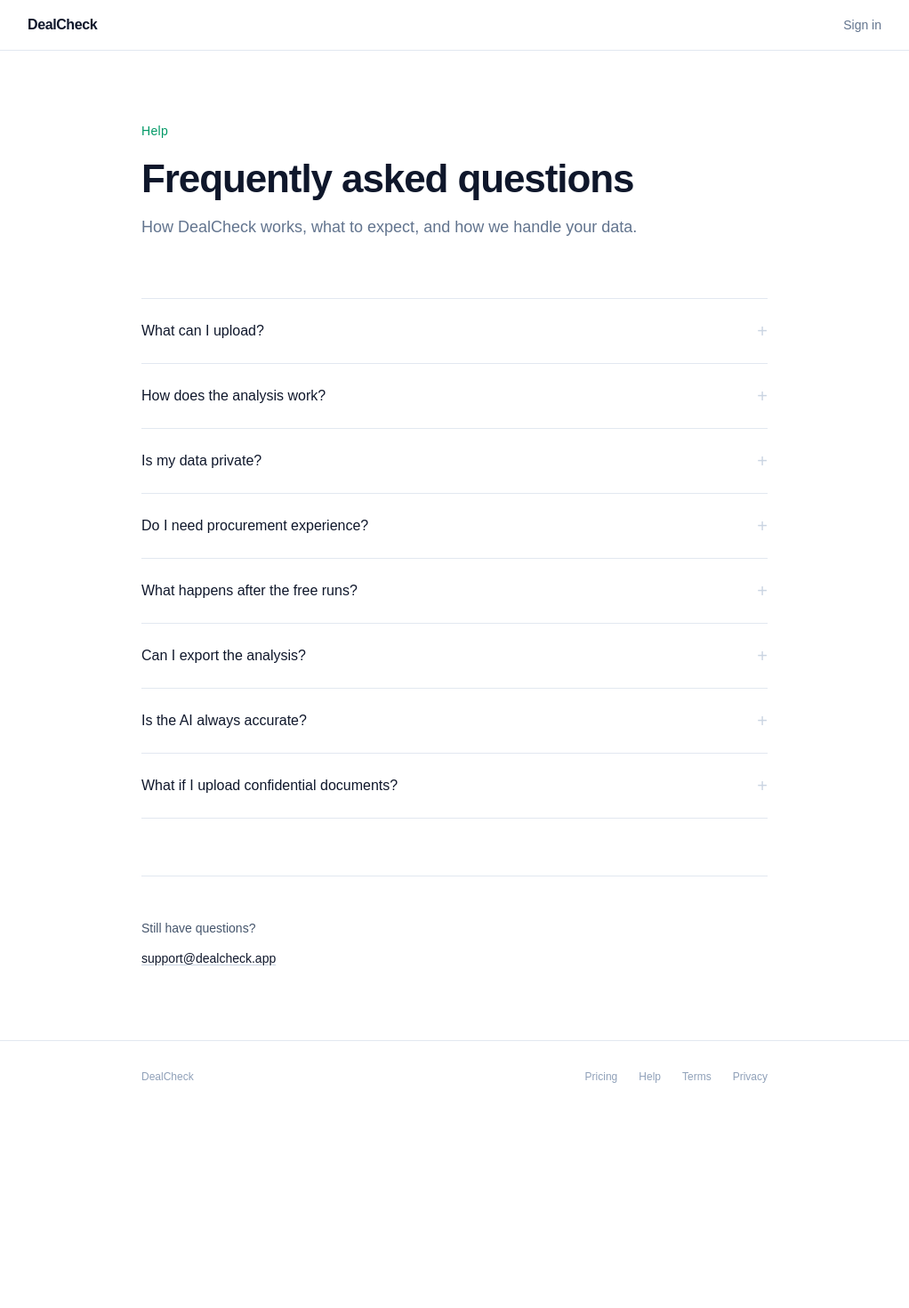
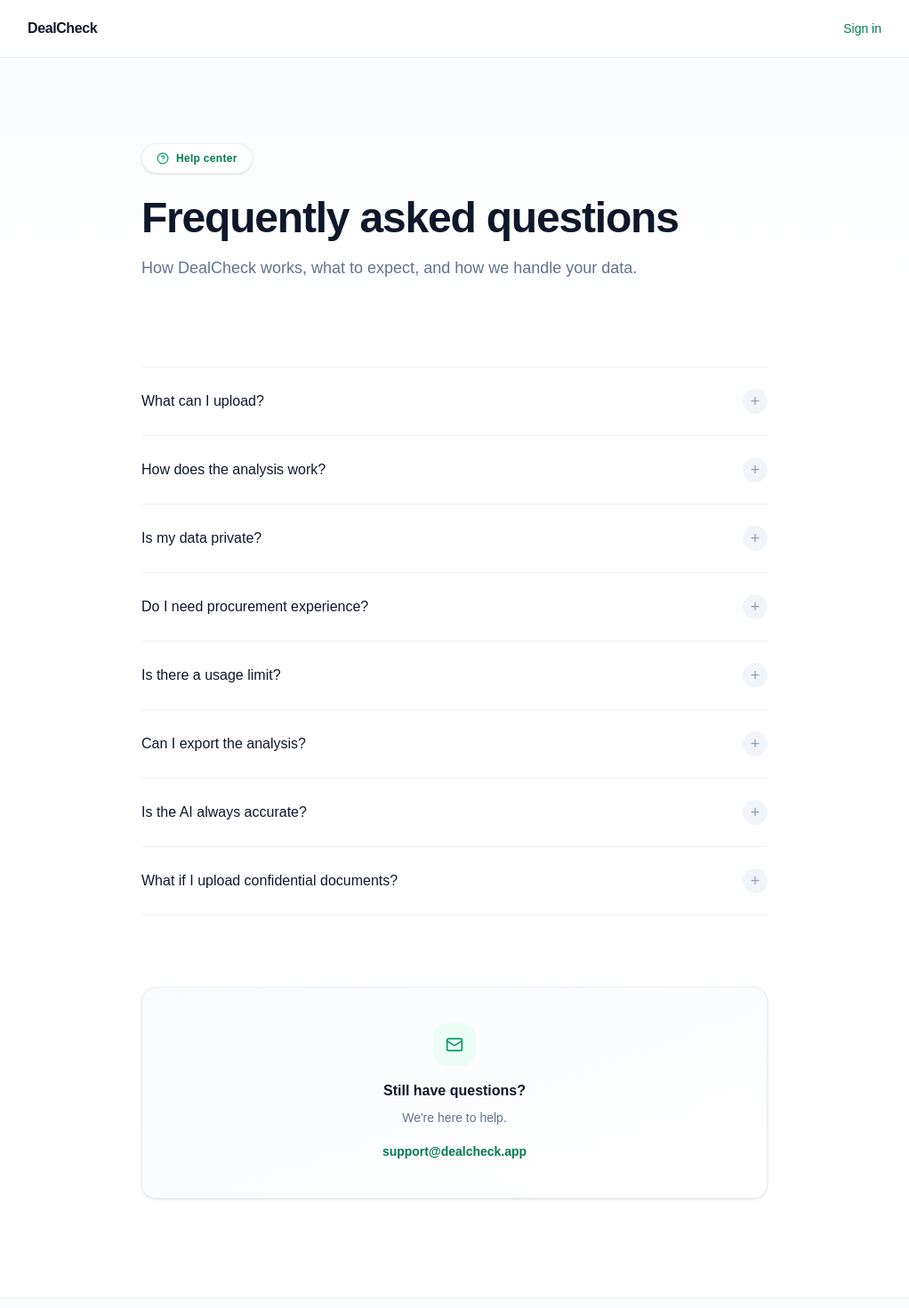
Before and after one commit to Boomchakalala/Dealcheck, a Next.js app: page /help in a window 1280 px wide. Shown: the top 1470 px of the page at 89% size, without its empty margins (129-1151 px from the left). Before the commit the page ends 1250 px from the top, so only its background shows below. Built offline with nearby package versions, Linux system fonts and the light colour scheme.

Commit message:
Sandbox autosave

```diff
--- a/src/app/help/page.tsx
+++ b/src/app/help/page.tsx
@@ -1,82 +1,71 @@
 import Link from 'next/link'
+import { HelpCircle, Mail } from 'lucide-react'
 
 export default function HelpPage() {
   const faqs = [
-    {
-      q: 'What can I upload?',
-      a: 'PDFs, images (PNG, JPG, WEBP), or just paste text directly. Forward a vendor email, drop in a quote PDF, or screenshot a pricing page — all work.',
-    },
-    {
-      q: 'How does the analysis work?',
-      a: 'Your document is sent to an AI model prompted specifically for procurement analysis. It reads the full text, identifies pricing risks and contract traps, builds a negotiation strategy with specific asks, and drafts reply emails — all in one pass. The analysis is based solely on what\'s in your document. We do not use proprietary benchmark data.',
-    },
-    {
-      q: 'Is my data private?',
-      a: 'Your document is processed securely over encrypted connections (TLS) and is not stored permanently unless you sign in and explicitly save a deal. We do not sell your data or use it for advertising. See our Privacy Policy for details on sub-processors.',
-    },
-    {
-      q: 'Do I need procurement experience?',
-      a: 'No. DealCheck is built for founders, ops leads, and finance teams who negotiate vendor deals but don\'t do it full-time. The output is plain English with specific, copy-paste actions — not generic advice.',
-    },
-    {
-      q: 'What happens after the free runs?',
-      a: 'You get 2 free analysis rounds with no signup. Sign in to save deals and access your history. Pro (unlimited rounds) is launching soon — join the waitlist on our Pricing page.',
-    },
-    {
-      q: 'Can I export the analysis?',
-      a: 'You can copy individual sections (red flags, email drafts, asks) using the copy buttons in the output. Full PDF export is planned for the Pro tier.',
-    },
-    {
-      q: 'Is the AI always accurate?',
-      a: 'No. AI analysis can contain errors, miss details, or misinterpret terms. DealCheck is a starting point for negotiation — not a substitute for legal or financial advice. Always review outputs before acting on them.',
-    },
-    {
-      q: 'What if I upload confidential documents?',
-      a: 'Treat DealCheck like any cloud-based tool: don\'t upload documents you\'re contractually prohibited from sharing with third-party services. Your text is sent to our AI provider (OpenAI) for processing. See our Terms for full details.',
-    },
+    { q: 'What can I upload?', a: 'PDFs, images (PNG, JPG, WEBP), or just paste text directly. Forward a vendor email, drop in a quote PDF, or screenshot a pricing page — all work.' },
+    { q: 'How does the analysis work?', a: 'Your document is sent to an AI model prompted specifically for procurement analysis. It reads the full text, identifies pricing risks and contract traps, builds a negotiation strategy with specific asks, and drafts reply emails — all in one pass. The analysis is based solely on what\'s in your document. We do not use proprietary benchmark data.' },
+    { q: 'Is my data private?', a: 'Your document is processed securely over encrypted connections (TLS) and is not stored permanently unless you sign in and explicitly save a deal. We do not sell your data or use it for advertising. See our Privacy Policy for details on sub-processors.' },
+    { q: 'Do I need procurement experience?', a: 'No. DealCheck is built for founders, ops leads, and finance teams who negotiate vendor deals but don\'t do it full-time. The output is plain English with specific, copy-paste actions — not generic advice.' },
+    { q: 'Is there a usage limit?', a: 'No. DealCheck is completely free with unlimited analysis rounds. Sign in to save deals and track negotiations over time. Pro features (PDF export, team seats) are launching soon.' },
+    { q: 'Can I export the analysis?', a: 'You can copy individual sections (red flags, email drafts, asks) using the copy buttons in the output. Full PDF export is planned for the Pro tier.' },
+    { q: 'Is the AI always accurate?', a: 'No. AI analysis can contain errors, miss details, or misinterpret terms. DealCheck is a starting point for negotiation — not a substitute for legal or financial advice. Always review outputs before acting on them.' },
+    { q: 'What if I upload confidential documents?', a: 'Treat DealCheck like any cloud-based tool: don\'t upload documents you\'re contractually prohibited from sharing with third-party services. Your text is sent to our AI provider (OpenAI) for processing. See our Terms for full details.' },
   ]
 
   return (
     <div className="min-h-screen bg-white flex flex-col">
       {/* Header */}
-      <header className="border-b border-slate-200 bg-white/80 backdrop-blur-sm sticky top-0 z-10">
-        <div className="max-w-5xl mx-auto px-5 sm:px-8 h-14 flex items-center justify-between">
-          <Link href="/" className="text-base font-semibold text-slate-900 tracking-tight hover:text-slate-700 transition-colors">
+      <header className="border-b border-slate-200/60 bg-white/80 backdrop-blur-md sticky top-0 z-10">
+        <div className="max-w-5xl mx-auto px-5 sm:px-8 h-16 flex items-center justify-between">
+          <Link href="/" className="text-base font-bold text-slate-900 tracking-tight hover:text-slate-700 transition-colors">
             DealCheck
           </Link>
-          <Link href="/login" className="text-sm text-slate-500 hover:text-slate-900 transition-colors">
+          <Link href="/login" className="text-sm font-medium text-emerald-700 hover:text-emerald-800 transition-colors">
             Sign in
           </Link>
         </div>
       </header>
 
       <main className="flex-1">
-        <div className="max-w-3xl mx-auto px-5 sm:px-8 pt-20 pb-20">
-          <p className="text-sm font-medium text-emerald-600 mb-5 tracking-wide">Help</p>
-          <h1 className="text-[2.25rem] sm:text-[2.75rem] leading-[1.1] font-bold text-slate-900 tracking-tight mb-4">
-            Frequently asked questions
-          </h1>
-          <p className="text-lg text-slate-500 leading-relaxed max-w-xl mb-16">
-            How DealCheck works, what to expect, and how we handle your data.
-          </p>
+        <div className="relative overflow-hidden">
+          <div className="absolute inset-0 bg-gradient-to-b from-slate-50/60 to-white pointer-events-none" />
+          <div className="relative max-w-3xl mx-auto px-5 sm:px-8 pt-20 sm:pt-24 pb-8">
+            <div className="inline-flex items-center gap-2 px-4 py-2 rounded-full bg-white border border-slate-200/60 shadow-sm mb-6">
+              <HelpCircle className="w-3.5 h-3.5 text-emerald-600" />
+              <span className="text-xs font-semibold text-emerald-700 tracking-wide">Help center</span>
+            </div>
+            <h1 className="text-[2.25rem] sm:text-[3rem] leading-[1.08] font-bold text-slate-900 tracking-tight mb-4">
+              Frequently asked questions
+            </h1>
+            <p className="text-lg text-slate-500 leading-relaxed max-w-xl mb-16">
+              How DealCheck works, what to expect, and how we handle your data.
+            </p>
+          </div>
+        </div>
 
-          <div className="space-y-0 border-t border-slate-200">
+        <div className="max-w-3xl mx-auto px-5 sm:px-8 pb-8">
+          <div className="space-y-0 border-t border-slate-200/60">
             {faqs.map((item, i) => (
-              <details key={i} className="group border-b border-slate-200">
+              <details key={i} className="group border-b border-slate-200/60">
                 <summary className="flex items-center justify-between cursor-pointer py-6 text-left">
                   <span className="text-base font-medium text-slate-900 pr-8">{item.q}</span>
-                  <span className="text-slate-300 group-open:rotate-45 transition-transform duration-200 text-xl leading-none flex-shrink-0">+</span>
+                  <span className="w-7 h-7 rounded-full bg-slate-100 group-open:bg-emerald-100 text-slate-400 group-open:text-emerald-600 flex items-center justify-center group-open:rotate-45 transition-all duration-200 text-lg leading-none flex-shrink-0">+</span>
                 </summary>
                 <p className="pb-6 text-sm text-slate-600 leading-relaxed max-w-2xl -mt-1">{item.a}</p>
               </details>
             ))}
           </div>
 
-          <div className="mt-16 pt-12 border-t border-slate-200">
-            <p className="text-sm text-slate-600 mb-3">Still have questions?</p>
+          <div className="mt-20 rounded-2xl border border-slate-200/60 bg-gradient-to-br from-slate-50 to-white p-10 text-center shadow-sm">
+            <div className="w-12 h-12 rounded-2xl bg-emerald-50 text-emerald-600 flex items-center justify-center mx-auto mb-4">
+              <Mail className="w-5 h-5" />
+            </div>
+            <p className="text-base font-semibold text-slate-900 mb-2">Still have questions?</p>
+            <p className="text-sm text-slate-500 mb-4">We&apos;re here to help.</p>
             <a
               href="mailto:support@dealcheck.app"
-              className="text-sm font-medium text-slate-900 underline underline-offset-2 decoration-slate-300 hover:decoration-slate-500 transition-colors"
+              className="inline-flex items-center gap-2 text-sm font-semibold text-emerald-700 hover:text-emerald-800 transition-colors"
             >
               support@dealcheck.app
             </a>
@@ -85,10 +74,10 @@ export default function HelpPage() {
       </main>
 
       {/* Footer */}
-      <footer className="border-t border-slate-200">
-        <div className="max-w-3xl mx-auto px-5 sm:px-8 py-8 flex flex-col sm:flex-row items-center justify-between gap-4">
-          <p className="text-xs text-slate-400">DealCheck</p>
-          <div className="flex items-center gap-6 text-xs text-slate-400">
+      <footer className="border-t border-slate-200/60 bg-slate-50/50 mt-20">
+        <div className="max-w-4xl mx-auto px-5 sm:px-8 py-10 flex flex-col sm:flex-row items-center justify-between gap-4">
+          <p className="text-sm font-semibold text-slate-400">DealCheck</p>
+          <div className="flex items-center gap-8 text-sm text-slate-400">
             <Link href="/pricing" className="hover:text-slate-600 transition-colors">Pricing</Link>
             <Link href="/help" className="hover:text-slate-600 transition-colors">Help</Link>
             <Link href="/terms" className="hover:text-slate-600 transition-colors">Terms</Link>
```
Also changed, not shown: src/app/app/layout.tsx (+17 -14 lines), src/app/login/page.tsx (+23 -15 lines), src/app/pricing/page.tsx (+59 -46 lines).
